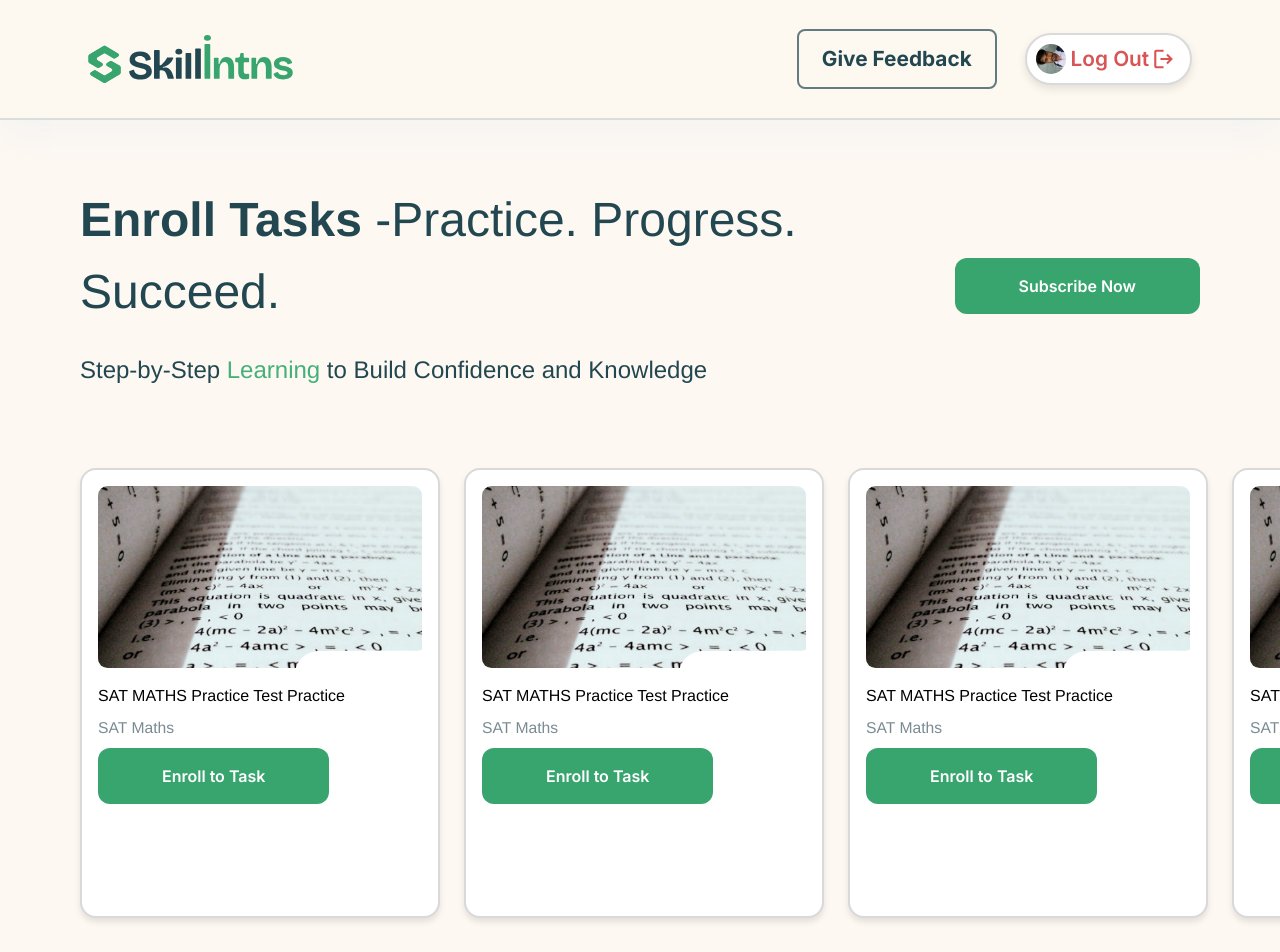
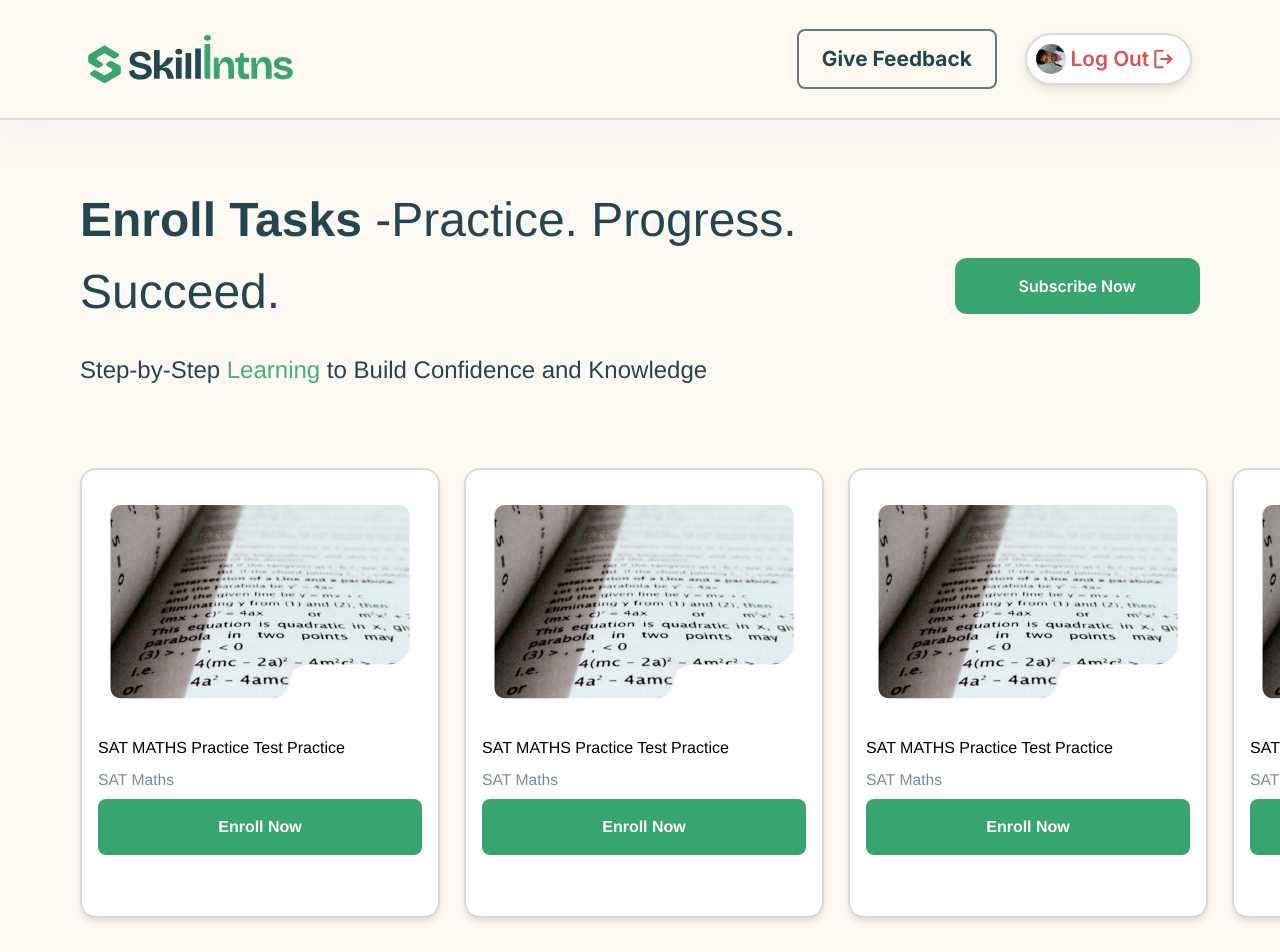
Before and after one commit to nickdude/skillintns, a Next.js app: page / in a window 1280 px wide. Shown: the top 952 px of the page. Built offline with nearby package versions, Linux system fonts and the light colour scheme.

Commit message:
landing page looking workable

```diff
--- a/components/cards.js
+++ b/components/cards.js
@@ -26,7 +26,9 @@ export default function Card({
 
         {/* Enroll Button */}
         <div className={styles.button}>
-          <Button children="Enroll to Task" />
+          <a href="/selectSkill" className={styles.enrollButton}>
+            Enroll Now
+          </a>
         </div>
       </div>
     </div>
--- a/styles/cards.module.css
+++ b/styles/cards.module.css
@@ -15,22 +15,23 @@
   /* Image Section */
   .cardImageWrapper {
     position: relative; /* Relative for absolute positioning inside */
-    width: 100%;
-    aspect-ratio: 16/9; /* Image aspect ratio */
     overflow: hidden; /* Crop overflowing image content */
     border-radius: 0.6rem; /* Rounded corners for image */
   }
 
-  /* Image */
-  .cardImage {
-    width: 100%;
-    height: 100%;
-    object-fit: cover; /* Ensures the image fills without distortion */
-    mask-image: url(/maskCardShape.svg); /* Applies the mask */
-    mask-size: 120%; /* Adjust mask size for better cropping */
-    mask-position: center; /* Center mask */
-    mask-repeat: no-repeat; /* No mask repetition */
-  }
+.cardImage {
+  width: 100%;
+  height: 100%;
+  object-fit: 100%;
+  mask-image: url(/maskCardShape.svg);
+  -webkit-mask-image: url(/maskCardShape.svg); /* Safari support */
+  mask-size:cont; /* Ensures mask scales without distortion */
+  -webkit-mask-size: contain;
+  mask-position: center; /* Centers the mask */
+  -webkit-mask-position: center;
+  mask-repeat: no-repeat; /* Ensures no repetition */
+  -webkit-mask-repeat: no-repeat;
+}
 
   /* Title Overlay on Image */
   .overlay {
@@ -93,37 +94,28 @@
     color: #7a8b94; /* Light gray text */
     margin: 0; /* Remove default margin */
   }
-
-  /* Button Section */
-  .buttonWrapper {
-    width: 100%; /* Full width button */
-    margin-top: auto; /* Push the button to the bottom */
+  /* Enroll Button */
+.enrollButton {
+    display: block; /* Makes it span the full width */
+    width: 100%; /* Ensures 100% width of parent */
+    text-align: center; /* Centers the text */
+    background-color: #38a56f; /* Green background */
+    color: #fff; /* White text */
+    padding: 1rem 1rem; /* Padding for button size */
+    border: none; /* Remove borders */
+    border-radius: 0.5rem; /* Rounded corners */
+    font-size: 1rem; /* Font size */
+    font-weight: 600; /* Bold text */
+    text-decoration: none; /* Remove underline */
+    cursor: pointer; /* Pointer cursor */
+    transition: background-color 0.3s ease-in-out; /* Smooth hover effect */
   }
 
-  .buttonWrapper > button {
-    width: 100%; /* Make the button span the entire container */
-    padding: 0.8rem; /* Button padding */
-    border-radius: 0.5rem; /* Rounded button corners */
-    background-color: #3cb371; /* Green background */
-    color: #fff; /* White text */
-    font-weight: bold; /* Bold text */
-    font-size: 1rem; /* Font size */
-    display: flex;
-    align-items: center; /* Center align text and icon */
-    justify-content: center; /* Center align button content */
-    cursor: pointer; /* Pointer cursor on hover */
-    transition: background-color 0.3s ease-in-out; /* Smooth color transition */
+  .enrollButton:hover {
+    background-color: #1e7c36; /* Darker green on hover */
   }
 
-  .buttonWrapper > button:hover {
-    background-color: #2e8b57; /* Darker green on hover */
-  }
 
-  .buttonWrapper > button:before {
-    content: '🌟'; /* Add icon before text */
-    margin-right: 0.5rem; /* Space between icon and text */
-    font-size: 1rem; /* Icon size */
-  }
 
   /* Responsive Styles */
   @media (max-width: 1120px) {
```
